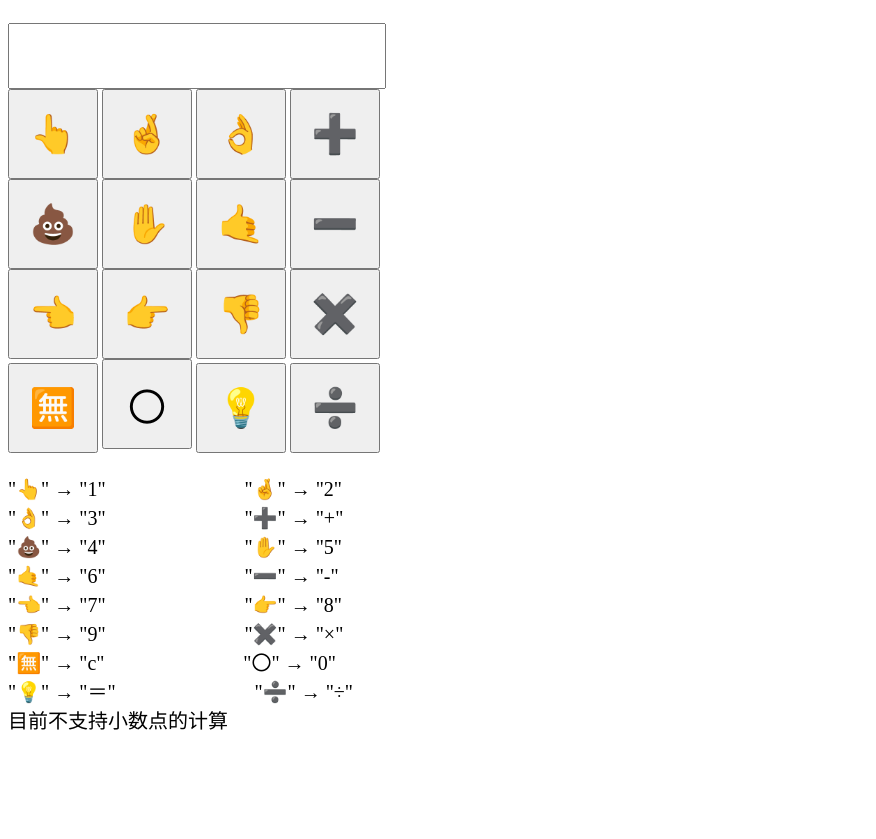
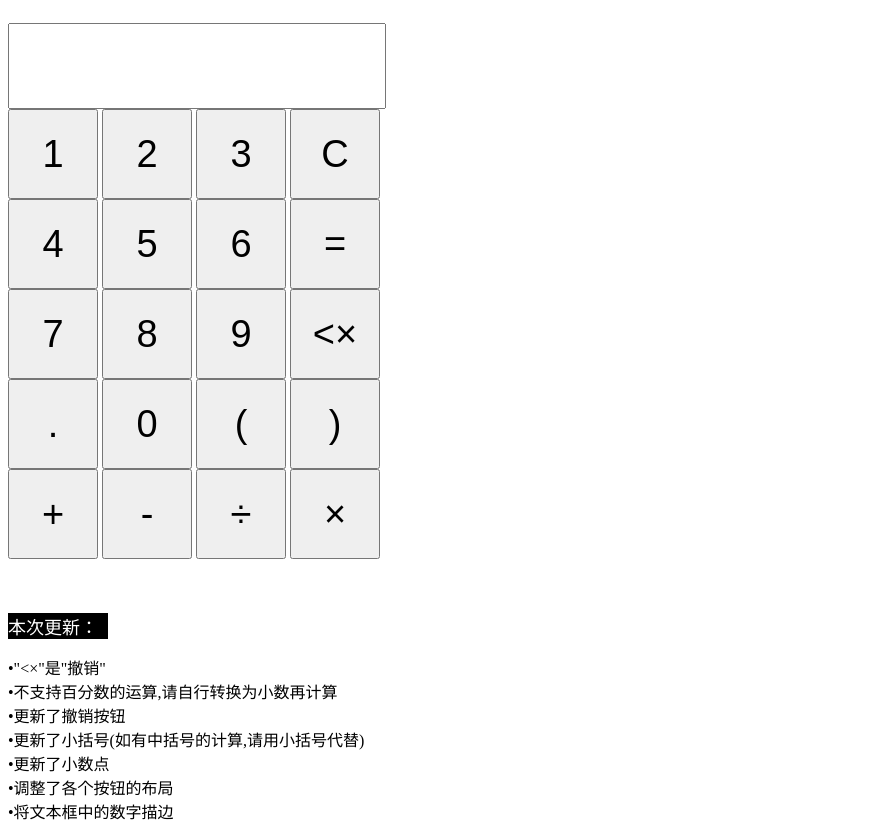
Before and after one commit to yjqwan/jsq, a plain HTML site: page index.html in a window 1280 px wide. Shown: the part 85-924 px from the top of the page, without its empty margins (0-876 px from the left). Before the commit the page ends 839 px from the top, so only its background shows below. Drawn offline with Linux system fonts and the light colour scheme.

Commit message:
Update index.html

```diff
--- a/index.html
+++ b/index.html
@@ -22,43 +22,63 @@
 
         input[type=text] {
             width: 370px;
-            height: 60px;
-            color: blue;
-            font-size: 36px; /* 设置输入框中字体的大小 */
+            height: 80px;
+            color: yellow;
+			-webkit-text-stroke: 1px red;
+            font-size: 50px; /* 设置输入框中字体的大小 */
         }
 
-         h1{
+        h1{
            font-size: 39px;
            }
 
-         p{
-           font-size: 20px;
+        p{
+           font-size: 16px;
+		}
+
+		.gengxin{
+			width: 100px;
+			background-color: black;
+			font-size: 18px;
+			color: white;
+		}
 
     </style>
 </head>
+
 <body>
     <center><h1>🖐️叶姥姥的计算器🖐️</h1></center>
     <input type="text" id="display" readonly>
     <br>
-    <input type="button" value="👆" onclick="addToDisplay('1')">
-    <input type="button" value="🤞" onclick="addToDisplay('2')">
-    <input type="button" value="👌" onclick="addToDisplay('3')">
-    <input type="button" value="➕" onclick="addToDisplay('+')">
+    <input type="button" value="1" onclick="addToDisplay('1')">
+    <input type="button" value="2" onclick="addToDisplay('2')">
+    <input type="button" value="3" onclick="addToDisplay('3')">
+	<input type="button" value="C" onclick="clearDisplay()">
+
     <br>
-    <input type="button" value="💩" onclick="addToDisplay('4')">
-    <input type="button" value="✋" onclick="addToDisplay('5')">
-    <input type="button" value="🤙" onclick="addToDisplay('6')">
-    <input type="button" value="➖" onclick="addToDisplay('-')">
+    <input type="button" value="4" onclick="addToDisplay('4')">
+    <input type="button" value="5" onclick="addToDisplay('5')">
+    <input type="button" value="6" onclick="addToDisplay('6')">
+	<input type="button" value="=" onclick="calculateResult()">
+
     <br>
-    <input type="button" value="👈" onclick="addToDisplay('7')">
-    <input type="button" value="👉" onclick="addToDisplay('8')">
-    <input type="button" value="👎" onclick="addToDisplay('9')">
-    <input type="button" value="✖️" onclick="addToDisplay('*')">
+    <input type="button" value="7" onclick="addToDisplay('7')">
+    <input type="button" value="8" onclick="addToDisplay('8')">
+    <input type="button" value="9" onclick="addToDisplay('9')">
+	<input type="button" value="<×" onclick="undoLastAction()">
+
     <br>
-    <input type="button" value="🈚" onclick="clearDisplay()">
-    <input type="button" value="〇" onclick="addToDisplay('0')">
-    <input type="button" value="💡" onclick="calculateResult()">
-    <input type="button" value="➗" onclick="addToDisplay('/')">
+    <input type="button" value="." onclick="addToDisplay('.')">
+	<input type="button" value="0" onclick="addToDisplay('0')">
+	<input type="button" value="(" onclick="addToDisplay('(')">
+	<input type="button" value=")" onclick="addToDisplay(')')">
+
+	<br />
+	<input type="button" value="+" onclick="addToDisplay('+')">
+	<input type="button" value="-" onclick="addToDisplay('-')">
+	<input type="button" value="÷" onclick="addToDisplay('/')">
+	<input type="button" value="×" onclick="addToDisplay('*')">
+
     <script>
         function addToDisplay(value) {
             document.getElementById('display').value += value;
@@ -76,43 +96,38 @@
                 alert('输入的表达式有误，请检查后重新输入');
             }
         }
+
+		function undoLastAction() {
+		            let display = document.getElementById('display');
+		            display.value = display.value.slice(0, -1);
+		        }
+
     </script>
 
-<p>
-"👆" → "1"
-ㅤㅤㅤㅤㅤㅤㅤ
-"🤞" → "2"
-<br/>
-"👌" → "3"
-ㅤㅤㅤㅤㅤㅤㅤ
-"➕" → "+"
-<br/>
-"💩" → "4"
-ㅤㅤㅤㅤㅤㅤㅤ
-"✋" → "5"
-<br/>
-"🤙" → "6"
-ㅤㅤㅤㅤㅤㅤㅤ
-"➖" → "-"
-<br/>
-"👈" → "7"
-ㅤㅤㅤㅤㅤㅤㅤ
-"👉" → "8"
-<br/>
-"👎" → "9"
-ㅤㅤㅤㅤㅤㅤㅤ
-"✖️" → "×"
-<br/>
-"🈚" → "c"
-ㅤㅤㅤㅤㅤㅤㅤ
-"〇" → "0"
-<br/>
-"💡" → "＝"
-ㅤㅤㅤㅤㅤㅤㅤ
-"➗" → "÷"
-<br/>
-目前不支持小数点的计算
-</p>
+	<br />
+	<br />
+	<br />
+	<br />
+
+	<div class="gengxin">
+		本次更新：
+	</div>
+
+    <p>
+	•"<×"是"撤销"
+	<br />
+	•不支持百分数的运算,请自行转换为小数再计算
+	<br />
+	•更新了撤销按钮
+	<br />
+	•更新了小括号(如有中括号的计算,请用小括号代替)
+	<br />
+	•更新了小数点
+	<br />
+	•调整了各个按钮的布局
+	<br />
+	•将文本框中的数字描边
+	</p>
 
 </body>
 </html>
```
